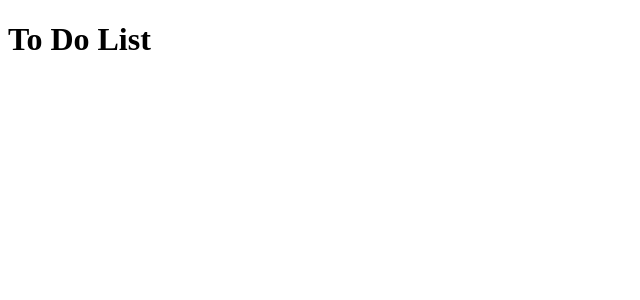
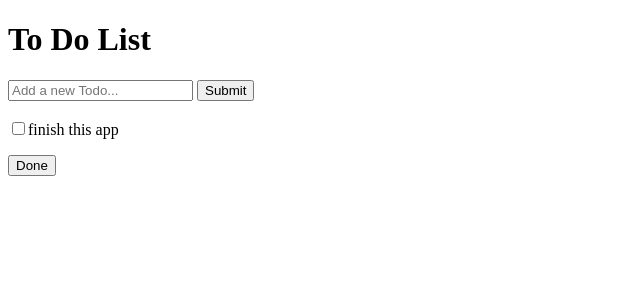
Before and after one commit to jtaam/dj_todolist, a Django app: page / in a window 1280 px wide. Shown: the top 300 px of the page, without its empty margins (0-640 px from the left). Run offline with Django 3.2, Linux system fonts and the light colour scheme; some libraries are stand-ins or nearby versions.

Commit message:
angularjs

```diff
--- a/todo/static/js/todo.js
+++ b/todo/static/js/todo.js
@@ -0,0 +1,15 @@
+var app = angular.module('toDo',[]);
+app.controller('toDoController', function($scope){
+    $scope.todoList = [{todoText: 'finish this app', done:false}];
+    $scope.todoAdd = function () {
+      $scope.todoList.push({todoText:$scope.todoInput, done:false});
+      $scope.todoInput = '';
+    };
+    $scope.remove = function () {
+        var oldList = $scope.todoList;
+        $scope.todoList = [];
+        angular.forEach(oldList, function (x) {
+            if (!x.done) $scope.todoList.push(x);
+        })
+    }
+})
--- a/todo/templates/todo/index.html
+++ b/todo/templates/todo/index.html
@@ -5,9 +5,21 @@
     <meta charset="UTF-8">
     <title>Title</title>
 </head>
-<body>
+<body ng-app="toDo" ng-controller="toDoController">
 <h1>To Do List</h1>
+<form ng-submit="todoAdd()">
+    <input type="text" ng-model="todoInput" placeholder="Add a new Todo...">
+    <input type="submit" value="Submit">
+</form>
+<br>
+<div ng-repeat="todo in todoList">
+    <input type="checkbox" ng-model="todo.done"><span ng-bind="todo.todoText"></span>
+</div>
+<p>
+    <button ng-click="remove()">Done</button>
+</p>
 
+<script src="http://127.0.0.1:8888/LocalAssets/angular-js/angular-1.6.10/angular.min.js"></script>
 <script src="{% static 'js/todo.js' %}"></script>
 </body>
 </html>
```
